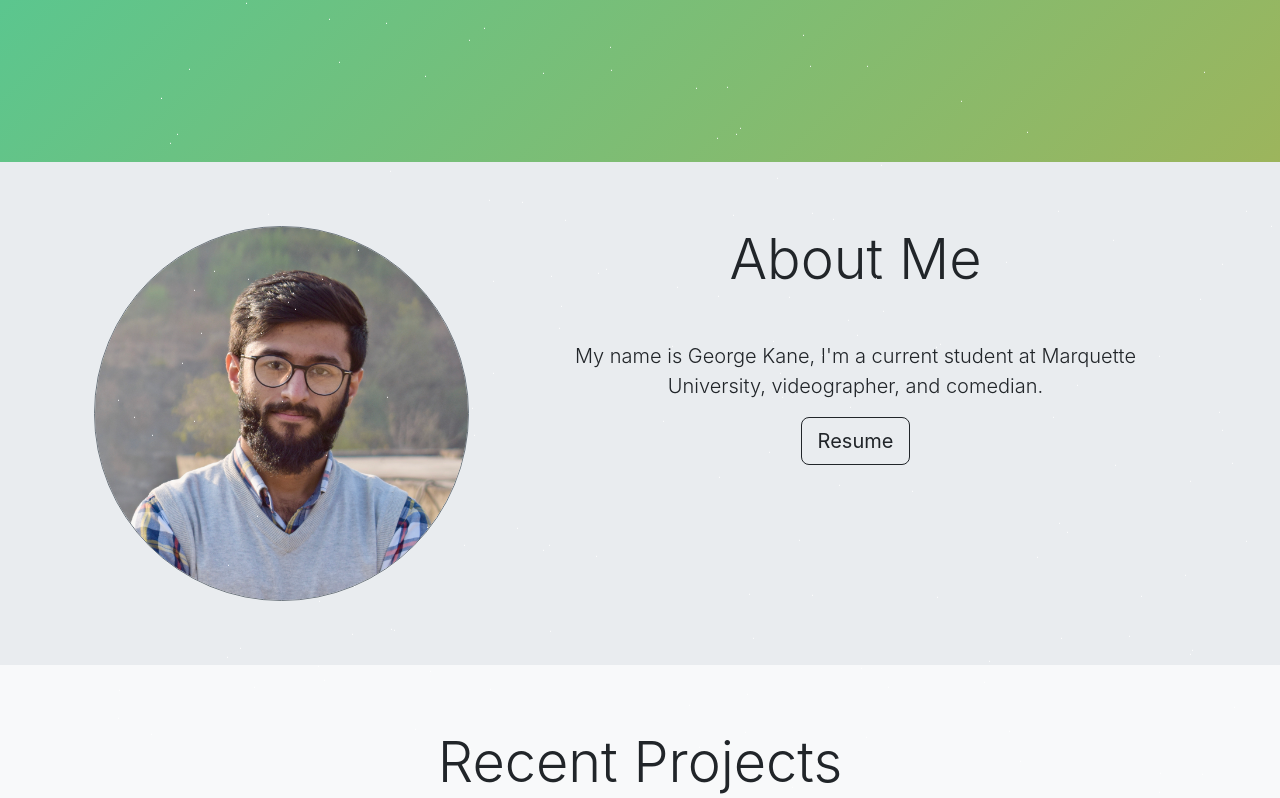
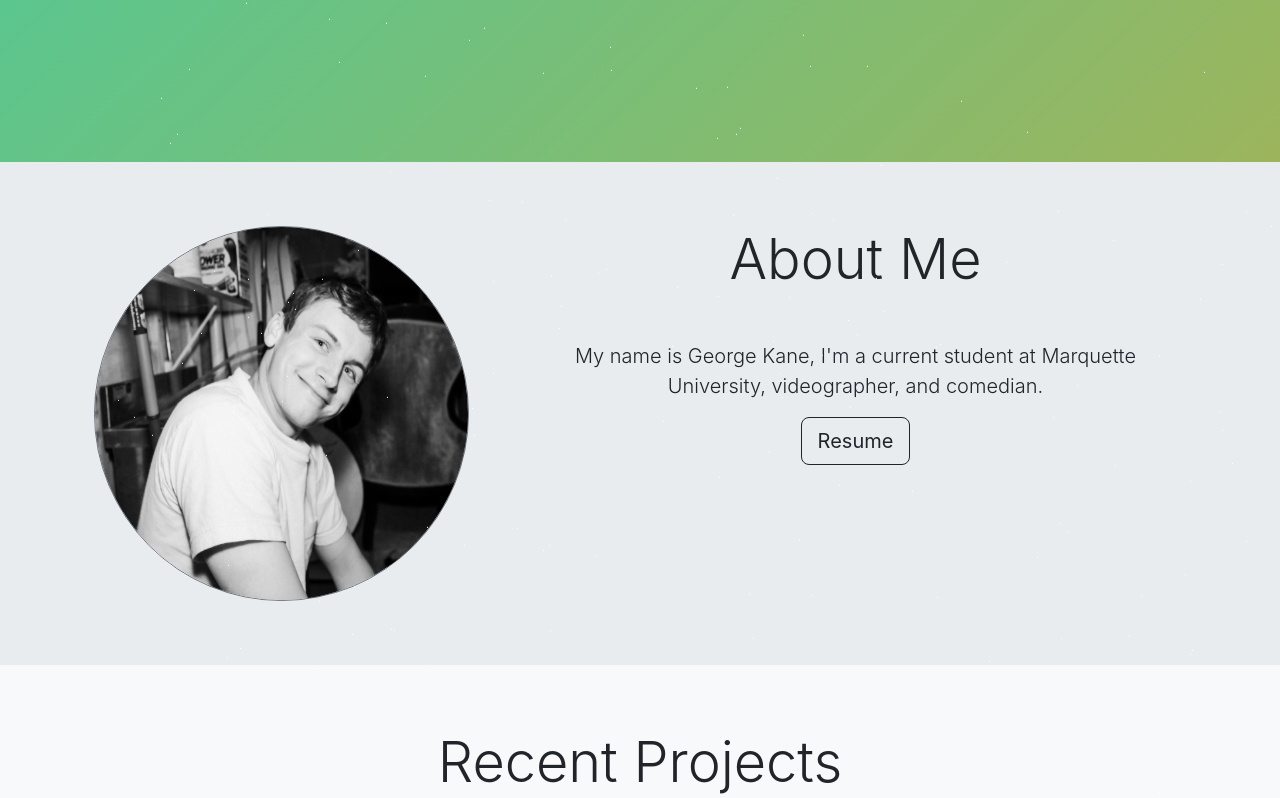
Before and after one commit to jkane-29/gpkane, a React (Create React App) app: page / in a window 1280 px wide. Shown: the part 638-1436 px from the top of the page. Built offline with nearby package versions, Linux system fonts and the light colour scheme; no server answers.

Commit message:
updates to image referencing

```diff
--- a/src/editable-stuff/config.js
+++ b/src/editable-stuff/config.js
@@ -41,7 +41,7 @@
 //b) a link to an hosted image
 //      i.e:profilePictureLink:"www.picturesonline.com/johnDoeFancyAvatar.jpg",
 //c) image in "editable-stuff" directory and use require("") to import here,
-//      i.e: profilePictureLink: require("../editable-stuff/hashirshoaeb.png"),
+//      i.e: profilePictureLink: require("../editable-stuff/georgekane.png"),
 //d) If you do not want any picture to be displayed, just leave it empty :)
 //      i.e: profilePictureLink: "",
 // For Resume either provide link to your resume or import from "editable-stuff" directory
@@ -51,7 +51,7 @@
 const about = {
   show: true,
   heading: "About Me",
-  imageLink: require("../editable-stuff/hashirshoaeb.png"),
+  imageLink: require("../editable-stuff/georgekane.png"),
   imageSize: 375,
   message:
     "My name is George Kane, I'm a current student at Marquette University, videographer, and comedian.",
@@ -79,12 +79,12 @@
     "Lorem ipsum dolor sit amet, consectetur adipiscing elit, sed do eiusmod tempor incididunt ut labore et dolore magna aliqua. Vitae auctor eu augue ut lectus arcu bibendum at varius. Libero justo laoreet sit amet cursus sit amet. Imperdiet dui accumsan sit amet nulla facilisi morbi. At auctor urna nunc id. Iaculis urna id volutpat lacus laoreet non curabitur gravida. Et magnis dis parturient montes nascetur ridiculus mus mauris. In nisl nisi scelerisque eu ultrices vitae auctor. Mattis nunc sed blandit libero volutpat sed cras ornare. Pulvinar neque laoreet suspendisse interdum consectetur libero.",
   images: [
     {
-      img: require("../editable-stuff/hashirshoaeb.png"),
+      img: require("../editable-stuff/georgekane.png"),
       label: "First slide label",
       paragraph: "Nulla vitae elit libero, a pharetra augue mollis interdum."
     },
     {
-      img: require("../editable-stuff/hashirshoaeb.png"),
+      img: require("../editable-stuff/georgekane.png"),
       label: "Second slide label",
       paragraph: "Nulla vitae elit libero, a pharetra augue mollis interdum."
     },
```
